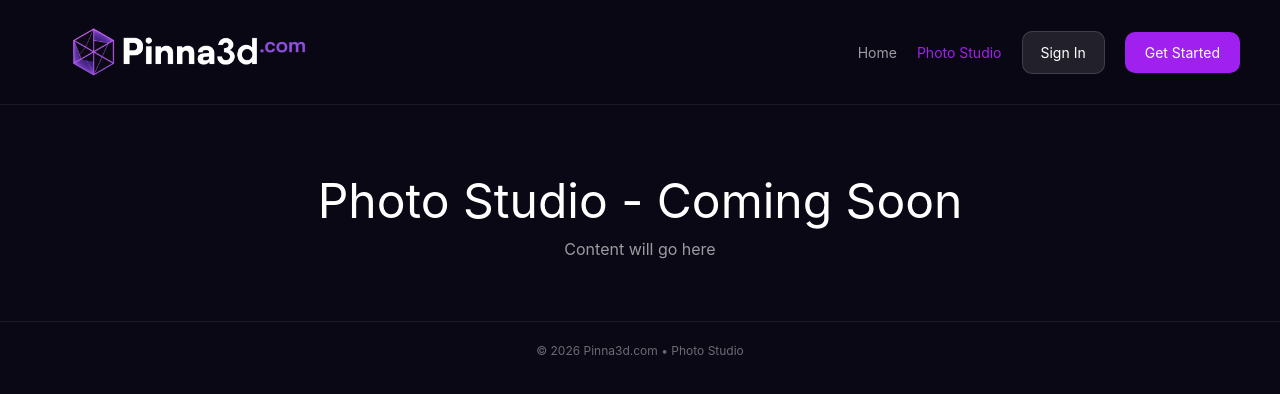
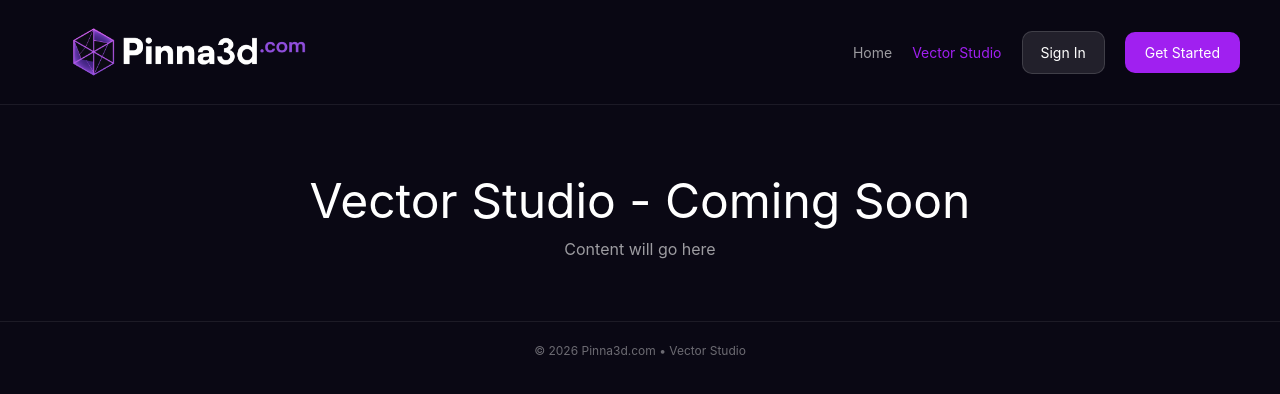
Before and after one commit to deenu747-wq/-pinna3d, a Next.js app: page /vector-studio in a window 1280 px wide. Shown: the top 394 px of the page. Built offline with nearby package versions, Linux system fonts and the light colour scheme.

Commit message:
Update page.tsx

```diff
--- a/app/vector-studio/page.tsx
+++ b/app/vector-studio/page.tsx
@@ -1,4 +1,4 @@
-export default function PhotoStudioPage() {
+export default function VectorStudioPage() {
   return (
     <div style={{background:'#0A0814',color:'#fff',fontFamily:'Inter, system-ui',minHeight:'100vh'}}>
 
@@ -7,7 +7,7 @@ export default function PhotoStudioPage() {
         <a href="/"><img src="/logo.png" alt="Pinna3d.com" style={{height:'80px',width:'auto'}}/></a>
         <div style={{display:'flex',gap:'20px',alignItems:'center',fontSize:'14px'}}>
           <a href="/" style={{color:'rgba(255,255,255,0.6)',textDecoration:'none'}}>Home</a>
-          <span style={{color:'#A020F0'}}>Photo Studio</span>
+          <span style={{color:'#A020F0'}}>Vector Studio</span>
           <a href="/signin" style={{background:'rgba(255,255,255,0.1)',padding:'10px 18px',borderRadius:'10px',border:'1px solid rgba(255,255,255,0.14)',color:'#fff',textDecoration:'none'}}>Sign In</a>
           <a href="/signup" style={{background:'#A020F0',padding:'10px 20px',borderRadius:'10px',color:'#fff',textDecoration:'none'}}>Get Started</a>
         </div>
@@ -15,13 +15,13 @@ export default function PhotoStudioPage() {
 
       {/* STUDIO CONTENT - CHANGE HERE ONLY */}
       <div style={{padding:'60px 40px',textAlign:'center'}}>
-        <h1 style={{fontSize:'48px'}}>Photo Studio - Coming Soon</h1>
+        <h1 style={{fontSize:'48px'}}>Vector Studio - Coming Soon</h1>
         <p style={{color:'rgba(255,255,255,0.6)'}}>Content will go here</p>
       </div>
 
       {/* FOOTER - 100% LOCKED STRUCTURE - DON'T CHANGE LAYOUT */}
       <footer style={{borderTop:'1px solid rgba(255,255,255,0.08)',padding:'20px 40px',textAlign:'center',fontSize:'12px',color:'rgba(255,255,255,0.4)'}}>
-        © 2026 Pinna3d.com • Photo Studio
+        © 2026 Pinna3d.com • Vector Studio
       </footer>
 
     </div>
```
